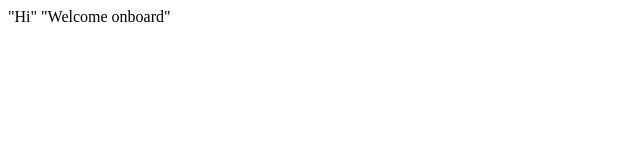
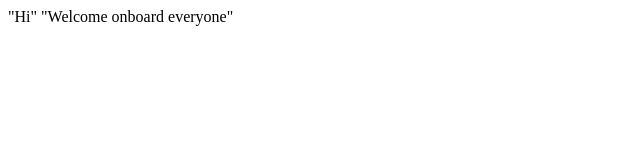
Before and after one commit to asha1308/New-project, a plain HTML site: page index.html in a window 1280 px wide. Shown: the full height of the page, 0-640 px from the left. Drawn offline with Linux system fonts and the light colour scheme.

Commit message:
Added everone

```diff
--- a/index.html
+++ b/index.html
@@ -7,5 +7,5 @@
 <body>
    "Hi"
 </body>
-    "Welcome onboard"
+    "Welcome onboard everyone"
 </html>
```
